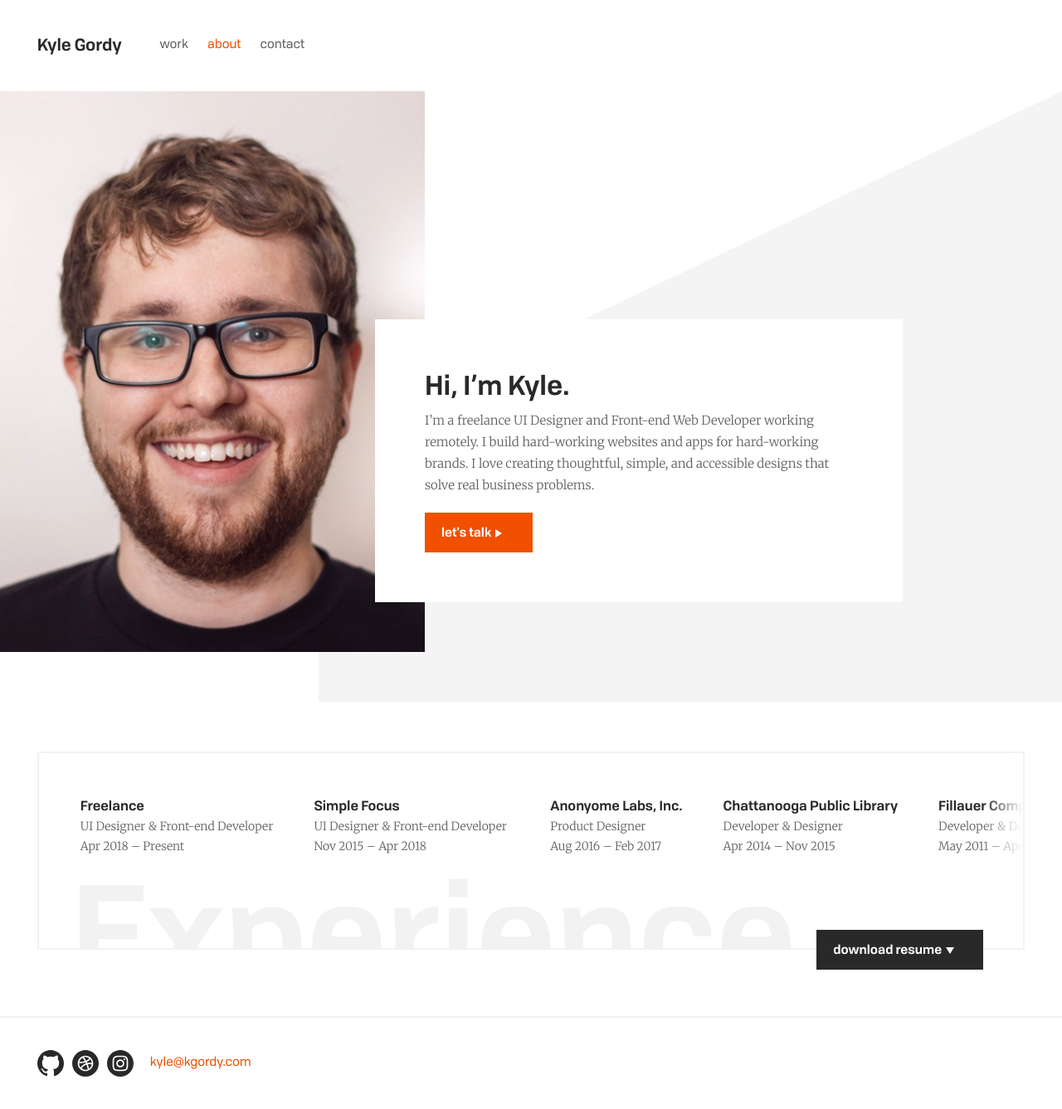
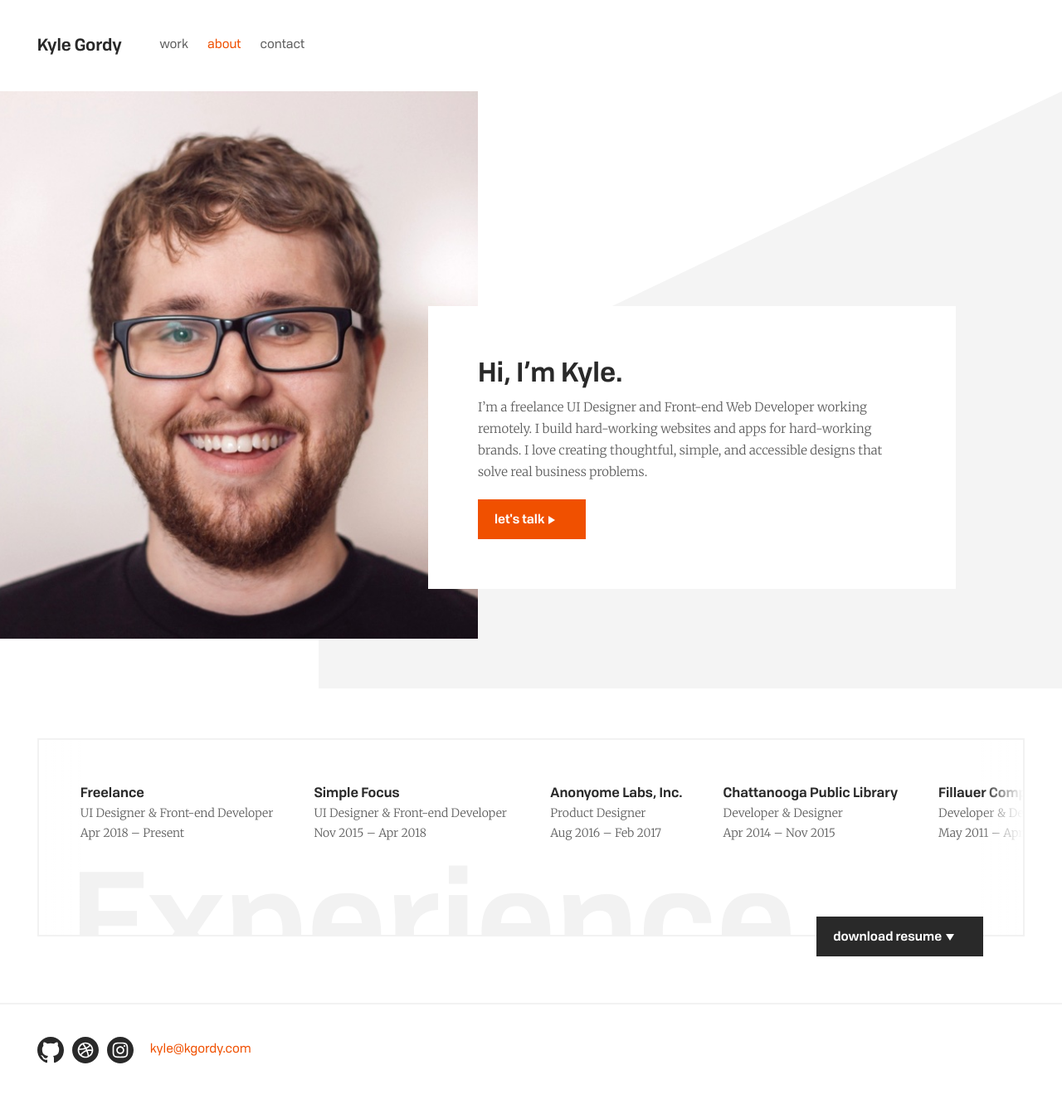
Before and after one commit to kylegordy/kylegordydesign.com, a Jekyll site: the page built from about.md, in a window 1280 px wide. Shown: the whole page at 83% size. Built offline with Jekyll 4.4.1, drawn with Linux system fonts in a browser that asks for light colours.

Commit message:
tweak about hero layout

```diff
--- a/_sass/layout/about.scss
+++ b/_sass/layout/about.scss
@@ -2,14 +2,13 @@
 ////////////////////
 
 .about-hero {
-    position: relative;
+    position: relative; // mobile only to contain background angle
     display: flex;
     flex-direction: column;
     margin-left: -$cp-s;
     margin-right: -$cp-s;
     margin-bottom: 40px;
     padding-bottom: 40px;
-    // border: 1px solid red;
 
     @media screen and (min-width: $bp-s) {
         margin-left: -$cp-m;
@@ -17,13 +16,14 @@
     }
 
     @media screen and (min-width: $bp-m) {
-        position: inherit;
+        position: inherit; // reset postion relative
         flex-direction: row;
         justify-content: flex-start;
-        height: 736px;
+        min-height: 600px;
+        max-height: 850px; // fallback for vmin
+        height: 80vmin;
         padding-bottom: 60px;
         margin-bottom: 60px;
-        // border: 1px solid red;
     }
 
     @media screen and (min-width: $bp-xl) {
@@ -41,16 +41,22 @@
     width: 100%;
 
     @media screen and (min-width: $bp-s) {
-        width: 60%;
+        min-height: 500px;
+        width: 80%;
     }
 
     @media screen and (min-width: $bp-m) {
+        min-height: 100%;
         height: 100%;
-        width: 100%;
+        width: 50%;
     }
 
     @media screen and (min-width: $bp-l) {
-        width: 40%;
+        max-width: 50%;
+    }
+
+    @media screen and (min-width: $bp-l + 200) {
+        max-width: 45%;
     }
 
 }
@@ -61,22 +67,23 @@
     padding: 16px;
     background-color: #fff;
     margin-top: -40px;
-    // border: 1px solid red;
     z-index: 2;
 
     @media screen and (min-width: $bp-s) {
-        align-self: flex-end;
+        width: auto;
+        margin-left: 40px;
+        margin-right: 40px;
         padding: 24px;
     }
 
     @media screen and (min-width: $bp-m) {
+        width: 50%;
         align-self: flex-end;
         padding: 30px;
-        margin: 0 0 60px -60px;
+        margin: 0 60px 60px -60px;
     }
 
     @media screen and (min-width: $bp-l) {
-        margin-left: -60px;
         padding: 60px;
         max-width: 636px;
     }
@@ -89,15 +96,21 @@
     position: absolute;
     bottom: 0;
     right: 0;
-    width: 60%;
-    height: 100%;
+    width: 80vw;
+    height: 40vh;
     background: url("../img/angles/about-angle.svg") no-repeat right bottom;
     background-size: cover;
     z-index: -1;
 
+    @media screen and (min-width: $bp-s) {
+        height: 100%;
+    }
+
     @media screen and (min-width: $bp-m) {
         top: $nav-height-l;
-        height: 736px;
+        min-height: 600px;
+        max-height: 850px; // fallback for vmin
+        height: 80vmin;
         width: 70%;
     }
 
```
